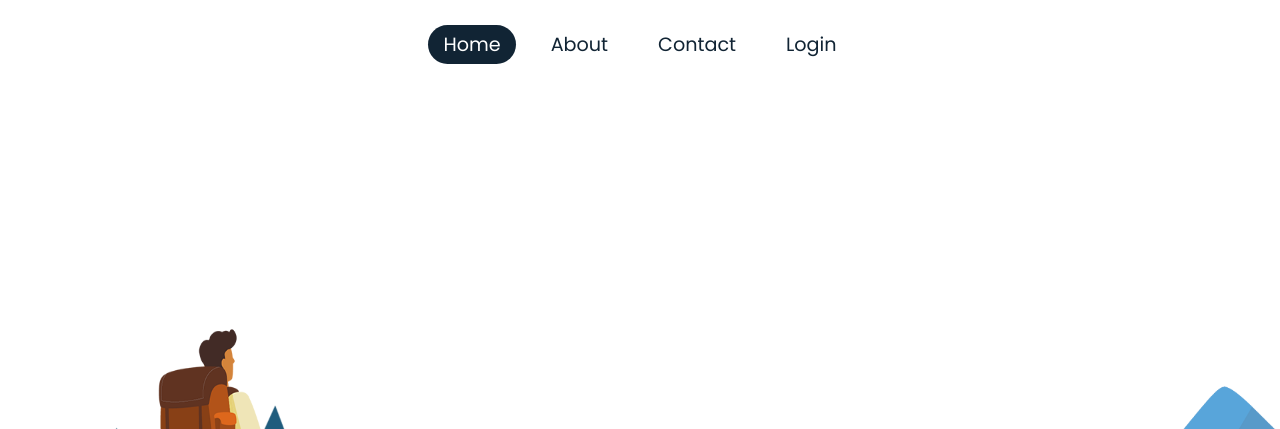
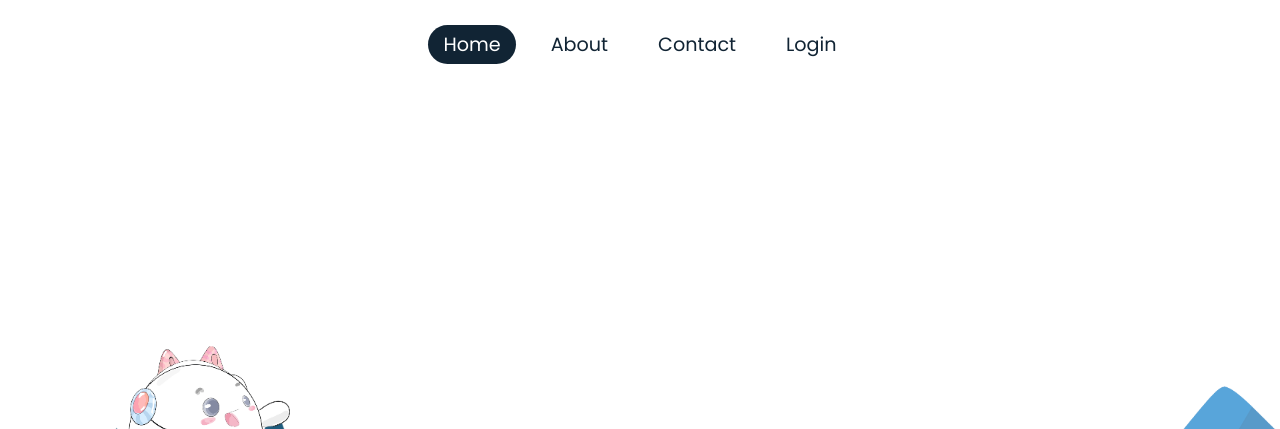
Before and after one commit to uuanqueiroz/PROJETOSOUL, a plain HTML site: page index.html in a window 1280 px wide. Shown: the top 429 px of the page. Drawn offline with nearby package versions, Linux system fonts and the light colour scheme.

Commit message:
Update index.html
fazendo alteração de imagem

```diff
--- a/index.html
+++ b/index.html
@@ -24,7 +24,7 @@
       <img src="imagem/trees_02.png" id="t2">
       <img src="imagem/monutain_02.png" id="m2">
       <img src="imagem/trees_01.png" id="t1">
-      <img src="imagem/man.png" id="man">
+      <img src="imagem/SolFim.png" id="man">
       <img src="imagem/plants.png" id="plants">
     </section>
     <section class="sec">
```
